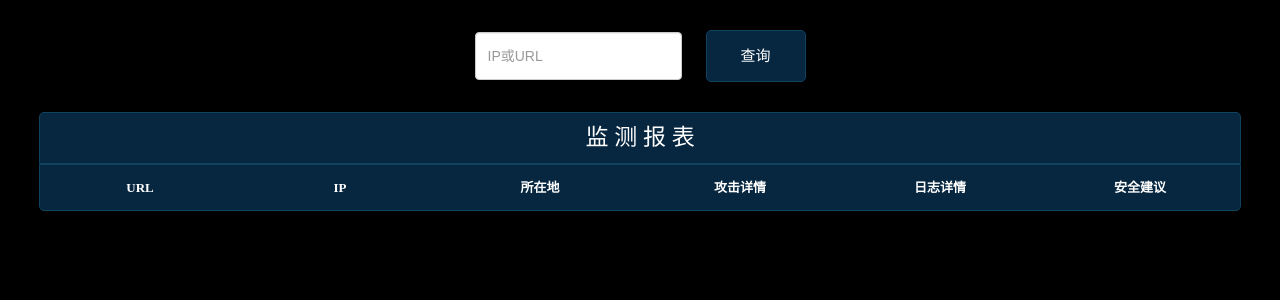
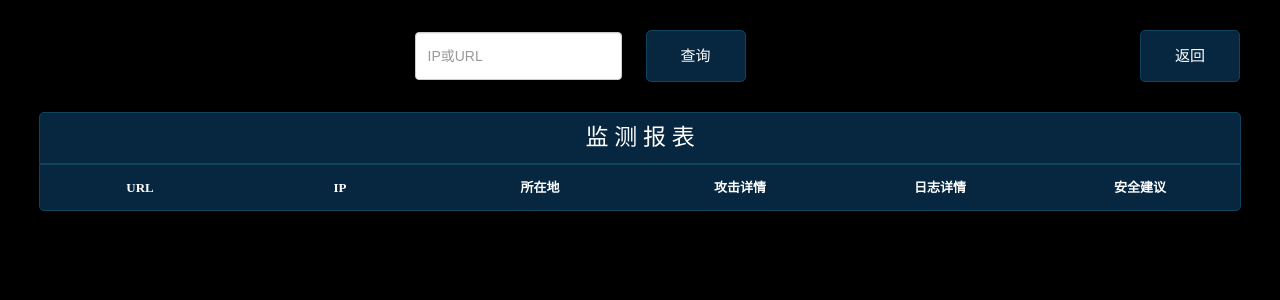
Before and after one commit to caizhimin/network_attack, a Django app: page /report/ in a window 1280 px wide. Shown: the top 300 px of the page. Run offline with Django 3.2, Linux system fonts and the light colour scheme; lists and menus that the app fills with data are empty; some libraries are stand-ins or nearby versions.

Commit message:
add return button

```diff
--- a/templates/report.html
+++ b/templates/report.html
@@ -74,11 +74,14 @@
 {% block content %}
     <div ng-controller="report_info">
         <div style="width: 100%;margin: 30px 0 0 0;text-align: center">
-            <form>
+            <form style="width: 1200px;margin: 0 auto">
                 <input id="ip_or_url_input" ng-model="ip_or_url" class="form-control" placeholder="IP或URL">
                 <button id="ip_or_url_btn" ng-click="refresh_info()" class="button"
-                        style="cursor: pointer;margin: 0 0 0 20px">查询
+                        style="cursor: pointer;margin: 0 20px 0 20px">查询
                 </button>
+                <a href="{% url 'index' %}"><button id="ip_or_url_btn"  type="button" class="button"
+                        style="cursor: pointer;float: right;">返回
+                </button></a>
             </form>
         </div>
 
```
